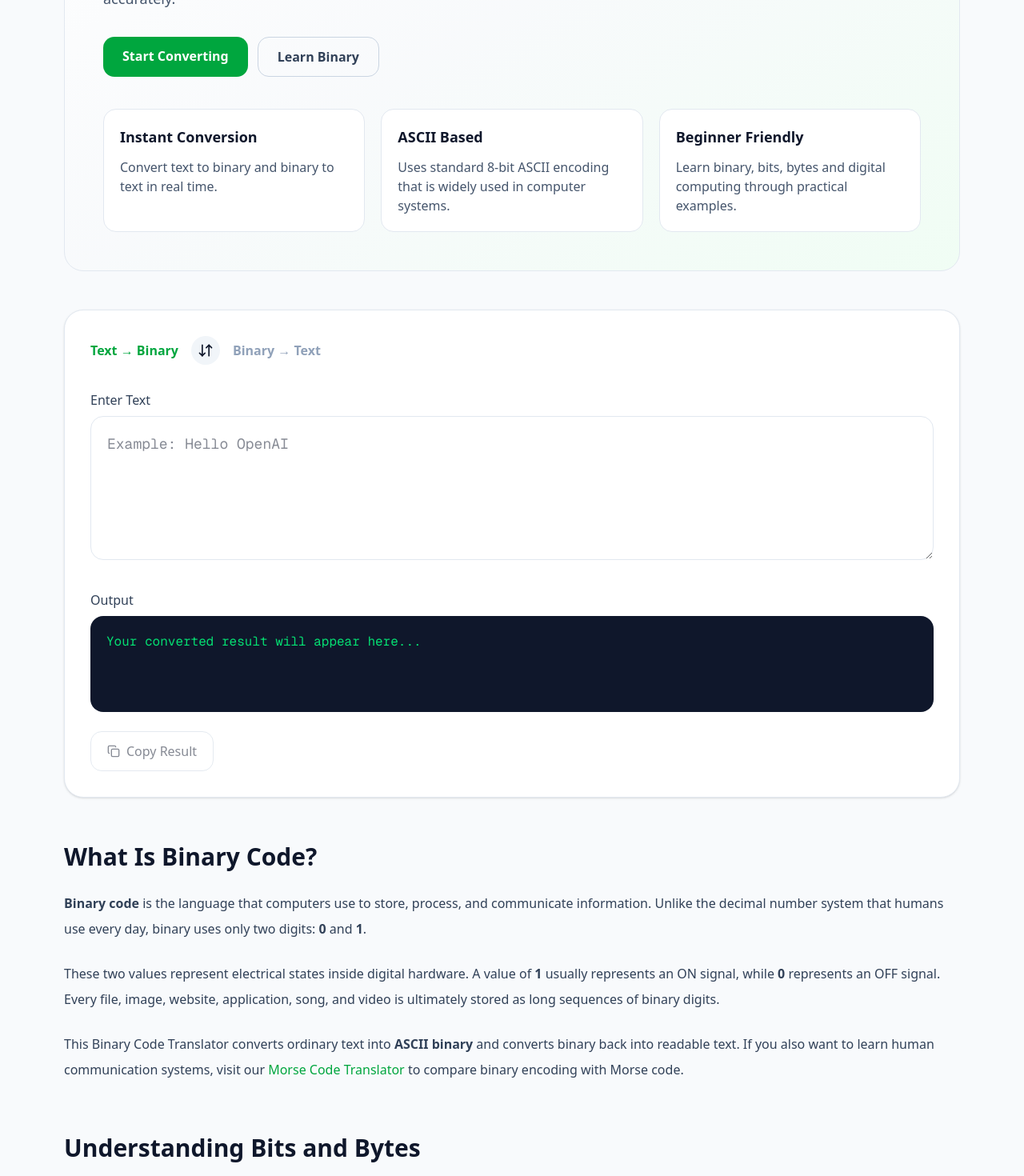
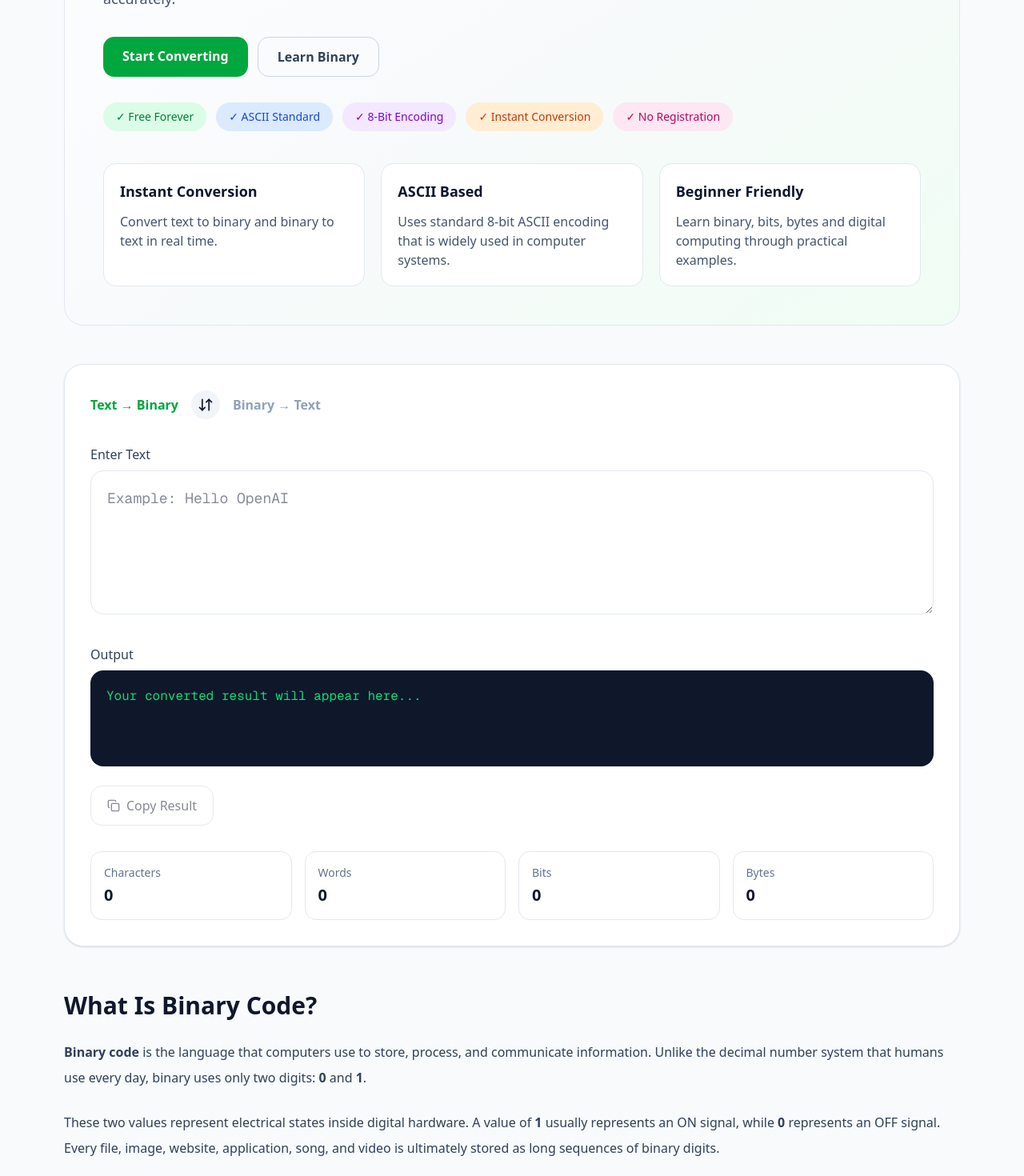
Before and after one commit to muzamil4382-hue/Morse-code-0.2, a Next.js app: page /binary-code-translator in a window 1280 px wide. Shown: the part 480-1950 px from the top of the page at 80% size. Built offline with nearby package versions, Linux system fonts and the light colour scheme.

Commit message:
Enhance binary client with output statistics and learning links
Added features to display character, word, bit, and byte counts for binary translation output. Enhanced learning section with links to Morse Code resources.

```diff
--- a/src/app/binary-code-translator/binary.client.tsx
+++ b/src/app/binary-code-translator/binary.client.tsx
@@ -128,7 +128,29 @@ export default function BinaryClient() {
               </Link>
 
             </div>
-
+<div className="mt-8 flex flex-wrap gap-3">
+
+  <span className="rounded-full bg-green-100 px-4 py-2 text-sm font-medium text-green-700">
+    ✓ Free Forever
+  </span>
+
+  <span className="rounded-full bg-blue-100 px-4 py-2 text-sm font-medium text-blue-700">
+    ✓ ASCII Standard
+  </span>
+
+  <span className="rounded-full bg-purple-100 px-4 py-2 text-sm font-medium text-purple-700">
+    ✓ 8-Bit Encoding
+  </span>
+
+  <span className="rounded-full bg-orange-100 px-4 py-2 text-sm font-medium text-orange-700">
+    ✓ Instant Conversion
+  </span>
+
+  <span className="rounded-full bg-pink-100 px-4 py-2 text-sm font-medium text-pink-700">
+    ✓ No Registration
+  </span>
+
+</div>
             <div className="mt-10 grid gap-5 md:grid-cols-3">
 
               <div className="rounded-2xl border border-slate-200 bg-white p-5">
@@ -278,6 +300,40 @@ export default function BinaryClient() {
             </button>
 
           </div>
+          <div className="mt-8 grid grid-cols-2 gap-4 md:grid-cols-4">
+
+  <div className="rounded-xl border border-slate-200 p-4">
+    <p className="text-sm text-slate-500">Characters</p>
+    <p className="mt-1 text-xl font-bold">
+      {mode === "text-to-binary" ? text.length : output.length}
+    </p>
+  </div>
+
+  <div className="rounded-xl border border-slate-200 p-4">
+    <p className="text-sm text-slate-500">Words</p>
+    <p className="mt-1 text-xl font-bold">
+      {(mode === "text-to-binary" ? text : output)
+        .trim()
+        .split(/\s+/)
+        .filter(Boolean).length}
+    </p>
+  </div>
+
+  <div className="rounded-xl border border-slate-200 p-4">
+    <p className="text-sm text-slate-500">Bits</p>
+    <p className="mt-1 text-xl font-bold">
+      {output.replace(/\s/g, "").length}
+    </p>
+  </div>
+
+  <div className="rounded-xl border border-slate-200 p-4">
+    <p className="text-sm text-slate-500">Bytes</p>
+    <p className="mt-1 text-xl font-bold">
+      {Math.ceil(output.replace(/\s/g, "").length / 8)}
+    </p>
+  </div>
+
+</div>
 
         </section>
                 {/* =======================================================
@@ -1520,6 +1576,36 @@ export default function BinaryClient() {
           </p>
 
         </section>
+        <section className="mb-20 rounded-3xl bg-gradient-to-r from-green-600 to-green-700 p-10 text-center text-white">
+
+  <h2 className="text-3xl font-bold">
+    Continue Learning Digital Communication
+  </h2>
+
+  <p className="mx-auto mt-4 max-w-2xl text-green-100">
+    Explore Morse Code, learn character encoding, practice with interactive
+    quizzes, and improve your understanding of digital communication systems.
+  </p>
+
+  <div className="mt-8 flex flex-wrap justify-center gap-4">
+
+    <Link
+      href="/learn-morse-code"
+      className="rounded-xl bg-white px-6 py-3 font-semibold text-green-700 hover:bg-green-50"
+    >
+      Learn Morse Code
+    </Link>
+
+    <Link
+      href="/morse-code-quiz"
+      className="rounded-xl border border-white px-6 py-3 font-semibold text-white hover:bg-white hover:text-green-700"
+    >
+      Take Quiz
+    </Link>
+
+  </div>
+
+</section>
 
       </div>
 
```
